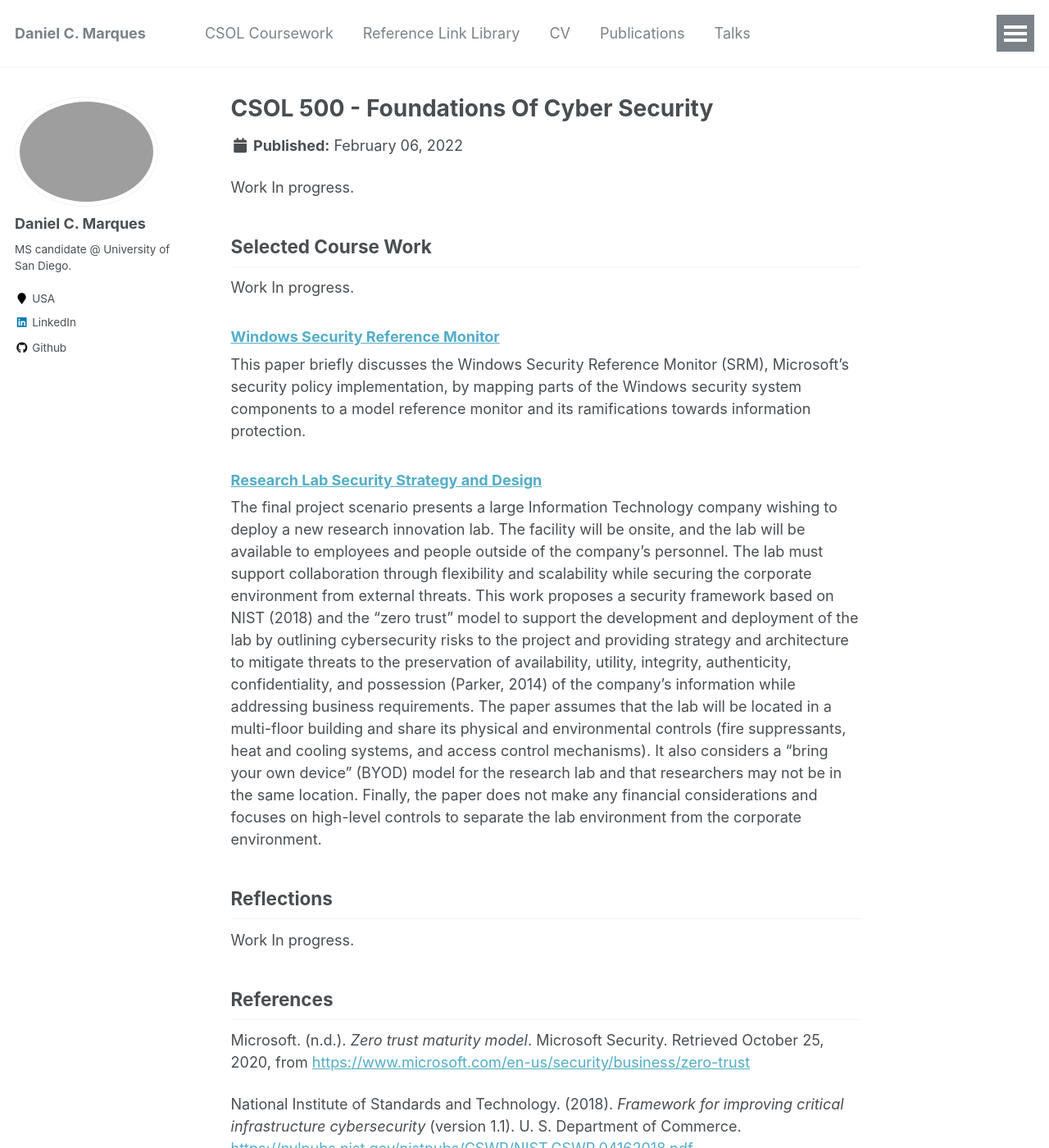
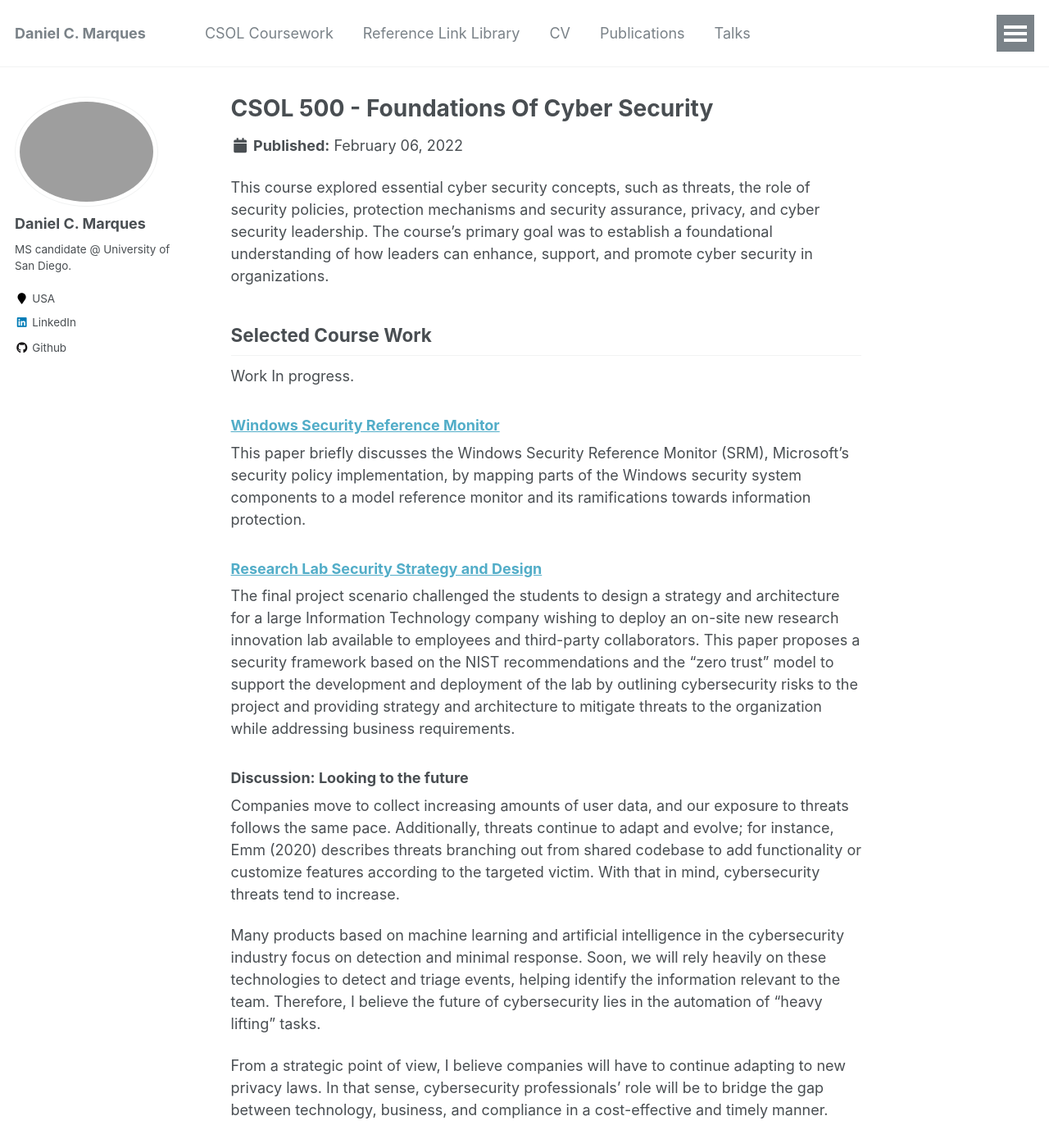
Before and after one commit to danielcmarques/danielcmarques.github.io, a Jekyll site: the page built from _portfolio/csol500.md, in a window 1280 px wide and 1400 px high. Shown: the whole window at 82% size. Built offline with Jekyll 4.4.1, drawn with Linux system fonts in a browser that asks for light colours; some of the changed text lies outside the part shown.

Commit message:
Update CSOL500 and main portfolio page
Polshed the excerpt and shortened the final project description. Added the "looking to the future" disucssion and updated references.

```diff
--- a/_pages/portfolio.html
+++ b/_pages/portfolio.html
@@ -5,7 +5,10 @@ permalink: /portfolio/
 author_profile: true
 ---
 
-Coming soon.
+The Cyber Security Operations and Leadership program exposes students to various topics covering multiple cyber security domains. Throughout the courses, we have the opportunity to discuss and practice concepts of cryptography, vulnerability detection, security monitoring, forensics, and cyber threat intelligence.
+
+The following sections present my experience going through the program, illustrated by sample coursework, reflections on the topics, and references utilized during the course.
+
 
 {% include base_path %}
 
--- a/_portfolio/csol500.md
+++ b/_portfolio/csol500.md
@@ -1,10 +1,10 @@
 ---
 title: "CSOL 500 - Foundations Of Cyber Security"
-excerpt: "This course explored essential cyber security concepts, including policies, enforcement mechanisms, security assurance, and a taxonomy of modern cyber and software engineering terms. Its primary goal was to establish a foundational understanding of how leaders can enhance, support, and promote cyber security in organizations."
+excerpt: "This course explored essential cyber security concepts, such as threats, the role of security policies, protection mechanisms and security assurance, privacy, and cyber security leadership. The course’s primary goal was to establish a foundational understanding of how leaders can enhance, support, and promote cyber security in organizations."
 collection: portfolio
 ---
 
-Work In progress.
+This course explored essential cyber security concepts, such as threats, the role of security policies, protection mechanisms and security assurance, privacy, and cyber security leadership. The course’s primary goal was to establish a foundational understanding of how leaders can enhance, support, and promote cyber security in organizations.
 
 ## Selected Course Work
 Work In progress.
@@ -13,13 +13,22 @@ Work In progress.
  This paper briefly discusses the Windows Security Reference Monitor (SRM), Microsoft’s security policy implementation, by mapping parts of the Windows security system components to a model reference monitor and its ramifications towards information protection.
 
 ### [Research Lab Security Strategy and Design](http://danielcmarques.github.io/files/coursework/csol500/Assignment.CSOL500.Final_Project.Research_Lab_Security_Strategy_and_Design.Daniel_Cordeiro_Marques.pdf)
-The final project scenario presents a large Information Technology company wishing to deploy a new research innovation lab. The facility will be onsite, and the lab will be available to employees and people outside of the company’s personnel. The lab must support collaboration through flexibility and scalability while securing the corporate environment from external threats. This work proposes a security framework based on NIST (2018) and the “zero trust” model to support the development and deployment of the lab by outlining cybersecurity risks to the project and providing strategy and architecture to mitigate threats to the preservation of availability, utility, integrity, authenticity, confidentiality, and possession  (Parker, 2014) of the company’s information while addressing business requirements. The paper assumes that the lab will be located in a multi-floor building and share its physical and environmental controls (fire suppressants, heat and cooling systems, and access control mechanisms). It also considers a “bring your own device” (BYOD) model for the research lab and that researchers may not be in the same location. Finally, the paper does not make any financial considerations and focuses on high-level controls to separate the lab environment from the corporate environment.
+The final project scenario challenged the students to design a strategy and architecture for a  large Information Technology company wishing to deploy an on-site new research innovation lab available to employees and third-party collaborators. This paper proposes a security framework based on the NIST recommendations and the “zero trust” model to support the development and deployment of the lab by outlining cybersecurity risks to the project and providing strategy and architecture to mitigate threats to the organization while addressing business requirements.
+
+### Discussion: Looking to the future
+Companies move to collect increasing amounts of user data, and our exposure to threats follows the same pace. Additionally, threats continue to adapt and evolve; for instance, Emm (2020) describes threats branching out from shared codebase to add functionality or customize features according to the targeted victim. With that in mind, cybersecurity threats tend to increase.
+
+Many products based on machine learning and artificial intelligence in the cybersecurity industry focus on detection and minimal response. Soon, we will rely heavily on these technologies to detect and triage events, helping identify the information relevant to the team. Therefore, I believe the future of cybersecurity lies in the automation of “heavy lifting” tasks.
+
+From a strategic point of view, I believe companies will have to continue adapting to new privacy laws. In that sense, cybersecurity professionals’ role will be to bridge the gap between technology, business, and compliance in a cost-effective and timely manner.
 
 ## Reflections
 
 Work In progress.
 
 ## References
+Emm, D. (2020, September 3). _IT threat evolution Q2 2020_. Kaspersky SecureList. Retrieved October 23, 2020, from [https://securelist.com/it-threat-evolution-q2-2020/98230/](https://securelist.com/it-threat-evolution-q2-2020/98230/)
+
 Microsoft. (n.d.). _Zero trust maturity model_. Microsoft Security. Retrieved October 25, 2020, from [https://www.microsoft.com/en-us/security/business/zero-trust](https://www.microsoft.com/en-us/security/business/zero-trust)
 
 National Institute of Standards and Technology. (2018). _Framework for improving critical infrastructure cybersecurity_ (version 1.1). U. S. Department of Commerce. [https://nvlpubs.nist.gov/nistpubs/CSWP/NIST.CSWP.04162018.pdf](https://nvlpubs.nist.gov/nistpubs/CSWP/NIST.CSWP.04162018.pdf)
@@ -30,6 +39,4 @@ Parker, D. (2014). _Toward a new framework for information security_. In S. Bosw
 
 _Windows kernel-mode security reference monitor_. (2018, October 17). Microsoft Docs. Retrieved October 3, 2020, from [https://docs.microsoft.com/en-us/windows-hardware/drivers/kernel/windows-kernel-mode-security-reference-monitor](https://docs.microsoft.com/en-us/windows-hardware/drivers/kernel/windows-kernel-mode-security-reference-monitor)
 
-_Windows security model for driver developers_. (2018, February 1). Microsoft Docs. Retrieved October 4, 2020, from [https://docs.microsoft.com/en-us/windows-hardware/drivers/driversecurity/windows-security-model](https://docs.microsoft.com/en-us/windows-hardware/drivers/driversecurity/windows-security-model)
-
 Yosifovich, P., Ionescu, A., Russinovich, M., & Solomon, D. (2017). _Windows Internals, Part 1: System architecture, processes, threads, memory management, and more_ (Seventh ed.). Microsoft Press.
```
